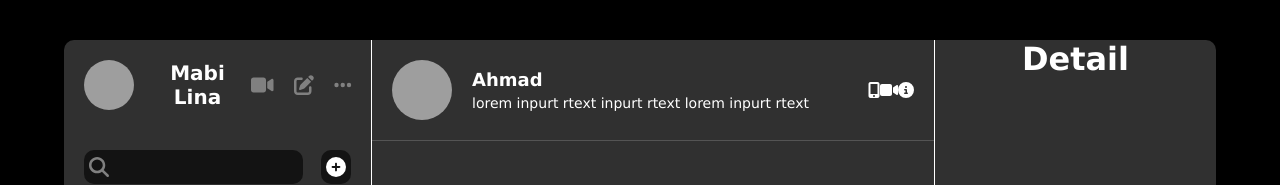
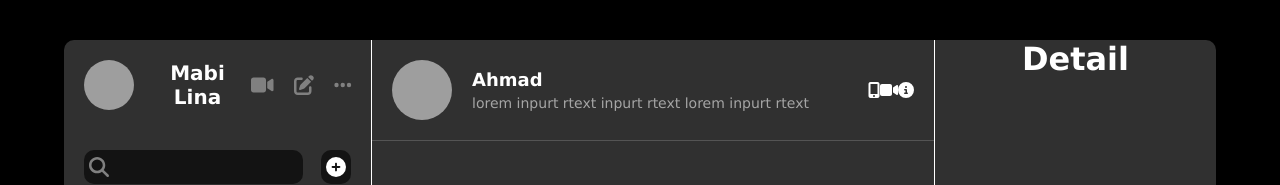
Before and after one commit to LuisArielRetanaHernadez/chat_mabi, a React (Vite) app: page / in a window 1280 px wide. Shown: the top 185 px of the page. Built offline with nearby package versions, Linux system fonts and the light colour scheme; grey boxes are pictures that could not be loaded.

Commit message:
cambiando el color del estado del usuario a #a5a5a5

```diff
--- a/src/components/chat/chat.style.css
+++ b/src/components/chat/chat.style.css
@@ -35,6 +35,7 @@
         }
 
         p {
+          color: #a5a5a5;
           font-size: 14px;
           font-weight: 300;
         }
```
